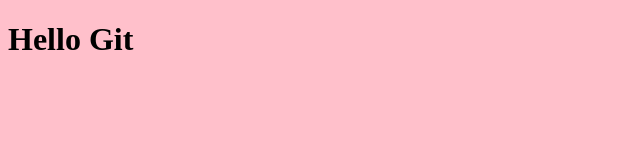
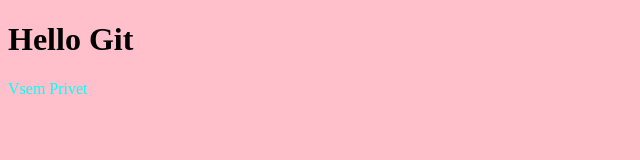
Before and after one commit to azikprod/second_git, a plain HTML site: page index.html in a window 1280 px wide. Shown: the full height of the page, 0-640 px from the left. Drawn offline with Linux system fonts and the light colour scheme.

Commit message:
ot for me

```diff
--- a/index.html
+++ b/index.html
@@ -9,5 +9,7 @@
 
 <h1>Hello Git</h1>
 
+<p>Vsem Privet </p>
+
 </body>
 </html>
--- a/style.css
+++ b/style.css
@@ -1,3 +1,8 @@
 body {
     background-color: pink;
 }
+
+
+p {
+    color: aqua;
+}
```
